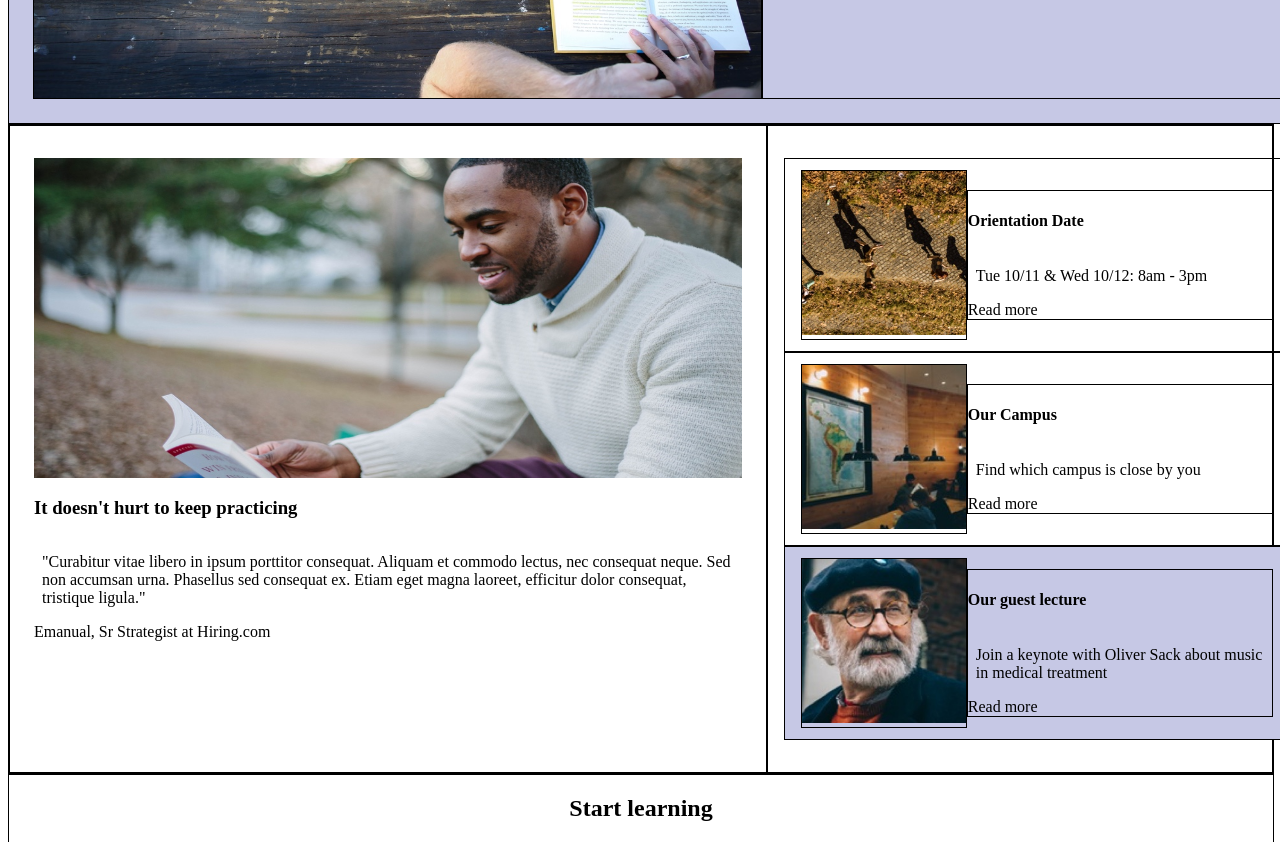
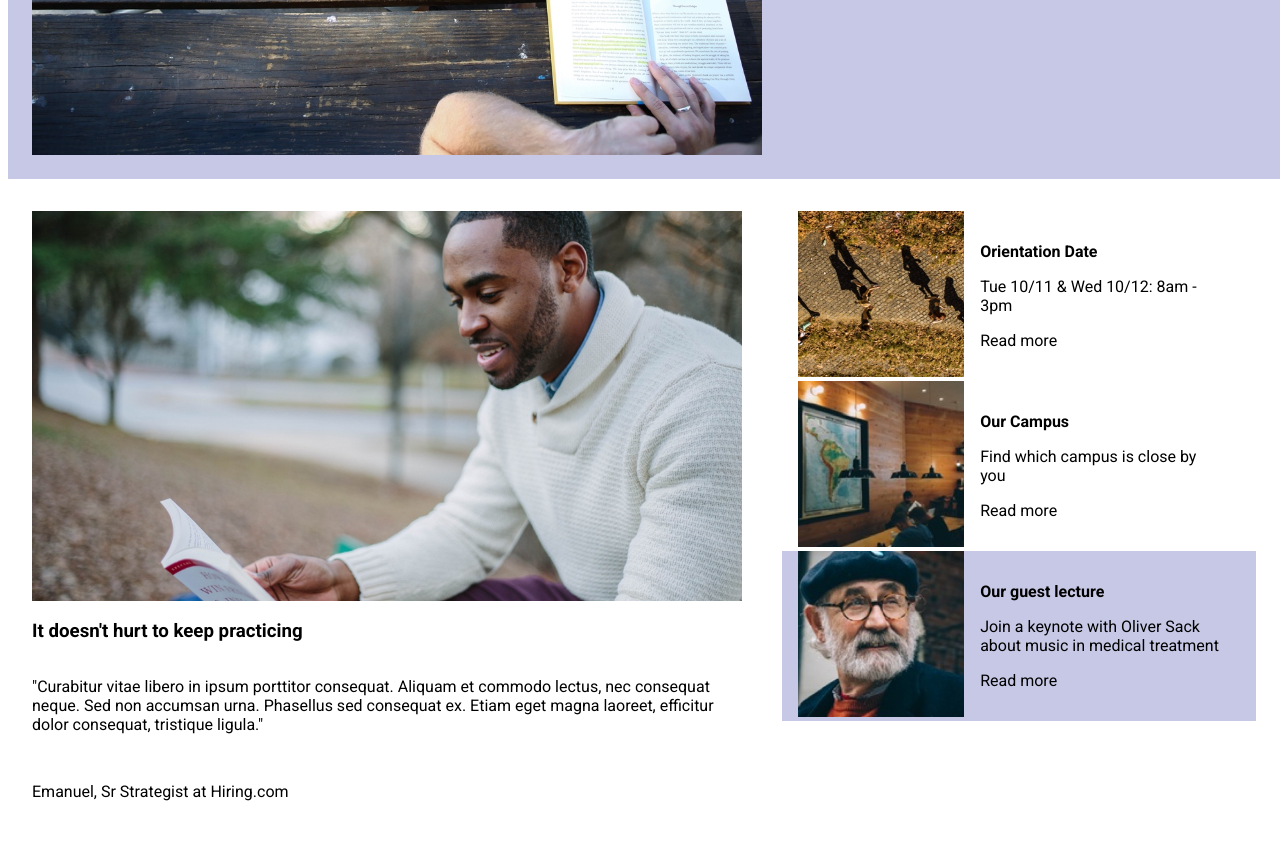
Before and after one commit to wzupan/colmaracademy, a plain HTML site: page index.html in a window 1280 px wide. Shown: the part 480-1322 px from the top of the page. Drawn offline with Linux system fonts and the light colour scheme.

Commit message:
go sleep now.. too much coding.

```diff
--- a/capstone_colmar_assets/css/style.css
+++ b/capstone_colmar_assets/css/style.css
@@ -1,5 +1,9 @@
 .container {
   width: 100%;
+}
+
+body {
+  font-family: 'Roboto', sans-serif;
 }
 
 /*Header*/
@@ -44,10 +48,10 @@ ul li {
 }
 
 /*Body*/
-
+./*
 .page-container div, .page-container section {
   border: 1px solid black;
-}
+}*/
 
 .page-container {
 
@@ -72,13 +76,7 @@ ul li {
 }
 
 .rc-item {
-  display: flex;
-  width: 100%;
-  height: 10rem;
-  align-content: center;
   align-items: center;
-  justify-content: center;
-  padding: 1rem;
 }
 
 .learning-item {
@@ -92,7 +90,7 @@ ul li {
 }
 
 .banner img {
-  height: 30rem;
+  width: 100%;
   background-color: rgb(198, 200, 229);
 }
 
@@ -134,30 +132,38 @@ ul li {
 }
 
 .sub-banner > .left > img {
-  height: 20rem;
-  overflow: hidden;
+  width: 100%;
 }
 
 .rc-item > .izquierda {
+  height: auto;
   width: 35%;
 }
 
-.rc-item > .izquierda > img {
+.rc-item > .izquierda img {
   width: 100%;
+  margin-left: 1rem;
   height: auto;
 }
 
 .rc-item > .derecha {
-  justify-content: flex-start;
   width: 65%;
-}
-
-.rc-item > .derecha > h4, p, span {
-  padding: .5rem auto;
 }
 
 .rc-item.guest {
   background-color: rgb(198, 200, 229);
+}
+
+.derecha > h4, .derecha > p {
+  margin: 0rem;
+  padding: .5rem 2rem;
+}
+
+.sub-banner > h3 {
+  padding: 1.5rem 0rem;
+}
+.emanuel {
+  padding: 2rem 0rem;
 }
 
 /*Learning*/
@@ -174,21 +180,28 @@ ul li {
 }
 
 .learning-item {
-  align-items: center;
-  justify-content: center;
+  justify-content: start;
 }
 
 .learning-item-text {
   padding: 1rem;
 }
 
-.learning-item-text > h4, p {
-  padding: 0 .5rem;
+/*Thesis*/
+
+.thesis > video {
+  height: 33vw;
+}
+
+.thesis .left > h4 {
+  padding: 1.5rem 0rem;
+  margin: 0rem;
 }
 
 /*Footer*/
 
 footer {
+  padding: 1rem 1.5rem 3rem 1.5rem;
   display: flex;
   justify-content: space-between;
 }
--- a/index.html
+++ b/index.html
@@ -2,6 +2,7 @@
 <html>
   <head>
     <title>Colmar Academy</title>
+    <link href="https://fonts.googleapis.com/css?family=Merriweather+Sans:400,700|Roboto:400,700,900" rel="stylesheet">
     <link href="capstone_colmar_assets/css/style.css"
     type="text/css" rel="stylesheet">
     <meta name="viewport" content="width=device-width, initial-scale=1" />
@@ -47,7 +48,7 @@
       <img src="capstone_colmar_assets/images/information-main.jpg">
       <h3>It doesn't hurt to keep practicing</h3>
       <p>"Curabitur vitae libero in ipsum porttitor consequat. Aliquam et commodo lectus, nec consequat neque. Sed non accumsan urna. Phasellus sed consequat ex. Etiam eget magna laoreet, efficitur dolor consequat, tristique ligula."</p>
-      <span> Emanual, Sr Strategist at Hiring.com</span>
+      <span class="emanuel"> Emanuel, Sr Strategist at Hiring.com</span>
     </div>
     <div class="fc right">
       <div class="fr rc-item">
@@ -57,7 +58,7 @@
         <div class="fc derecha">
           <h4>Orientation Date</h4>
           <p>Tue 10/11 & Wed 10/12: 8am - 3pm</p>
-          <span>Read more</span>
+          <p>Read more</p>
         </div>
       </div>
       <div class="fr rc-item">
@@ -67,7 +68,7 @@
         <div class="fc derecha">
           <h4>Our Campus</h4>
           <p>Find which campus is close by you</p>
-          <span>Read more</span>
+          <p>Read more</p>
         </div>
       </div>
       <div class="fr rc-item guest">
@@ -77,7 +78,7 @@
         <div class="fc derecha">
           <h4>Our guest lecture</h4>
           <p>Join a keynote with Oliver Sack about music in medical treatment</p>
-          <span>Read more</span>
+          <p>Read more</p>
         </div>
       </div>
     </div>
```
